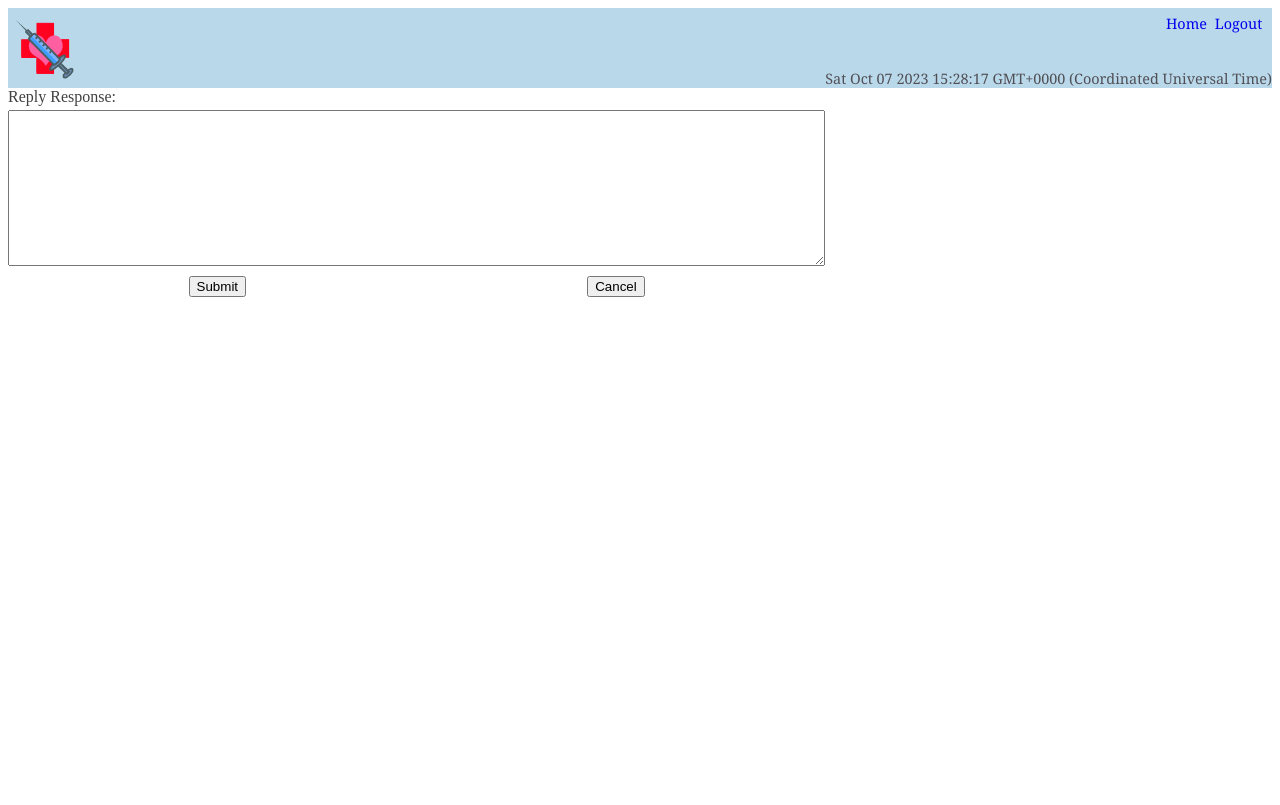
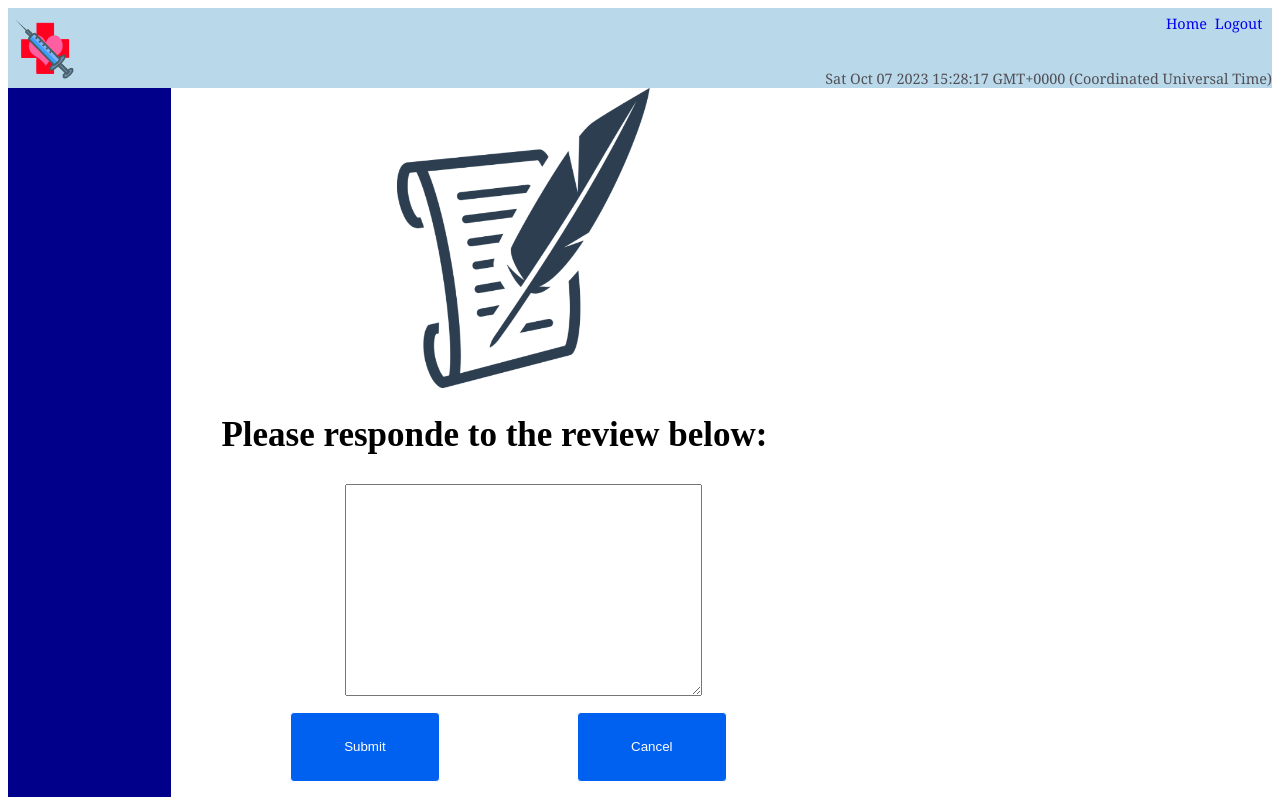
Before and after one commit to mwz73trz/user-contacts, a Vue app in the folder vue/: page /replies in a window 1280 px wide. Built offline with nearby package versions, Linux system fonts and the light colour scheme; sample sign-in values are in the browser's storage.

Commit message:
styled all employee pages, added updated office Info button back on the landing page, form works with populated info

```diff
--- a/vue/src/components/AddReplyForm.vue
+++ b/vue/src/components/AddReplyForm.vue
@@ -1,15 +1,20 @@
 <template>
-  <div>
+  <div class="reply">
+    <div class="side-bar"></div>
+    <div class="content">
+      <img class="reviewReplyImg" src="../assets/review-reply.png" />
+      <h1 class="replyH1">Please responde to the review below:</h1>
       <form v-on:submit.prevent="addReply">
         <div class="form">
-          <label for="reply">Reply Response:</label>
-          <textarea class="review-reply" id="review-reply" cols="30" rows="10" v-model="newReply.reviewReply"></textarea>
+          <label for="reply"></label>
+          <textarea class="review-reply" id="review-reply"  v-model="newReply.reviewReply"></textarea>
             <div class="actions">
               <button type="submit">Submit</button>
               <router-link :to="{ name: 'EmployeeReview' }" tag ="button">Cancel</router-link>
             </div>
         </div>
       </form>
+    </div>
   </div>
 </template>
 
@@ -44,19 +49,57 @@
 }
 </script>
 
-<style>
+<style scoped>
+.reply{
+  display: flex;
+}
+.side-bar {
+  width: 20%;
+  background-color: darkblue
+}
+.content {
+  flex: 1;
+  text-align: center;
+  padding-left: 50px;
+ }
+ .reviewReplyImg{
+  width: 300px;
+}
+ .replyH1{
+  text-align:left;
+  font-size: 35px;
+ }
 .form{
-display: flex;
-flex-direction: column;
-justify-content: center;
+  color: #414042;
+  border-style: none;
+  font-size: 22px;
+  font-family: Cambria;
+  font-weight: lighter;
+  padding: 5px;
 }
 .actions{
 display: flex;
 justify-content: space-around;
 }
-
 .review-reply {
-  margin-top: 4px;
+  text-align: left;
+  padding:90px;
+}
+button {
+  color: #fff;
+  background: #0060f0;
+  margin-right: 30px;
+  border-radius: 4px;
+  width: 150px;
+  height: 70px;
+  border: 0.5px solid;
+}
+.formButtons{
+  text-align: center;
+  padding:20px;
+}
+button:hover {
+  background-color: #64b5f6;
 }
 
 </style>
--- a/vue/src/components/EditScheduleForm.vue
+++ b/vue/src/components/EditScheduleForm.vue
@@ -111,5 +111,8 @@
   text-align: left;
   padding: 50px;
 }
+button:hover {
+  background-color: #64b5f6;
+}
 
 </style>
--- a/vue/src/components/EmployeeApptCalendar.vue.vue
+++ b/vue/src/components/EmployeeApptCalendar.vue.vue
@@ -133,27 +133,21 @@
 }
 </script>
 
-<style scoped>
+<style scooped>
 .calendarComponent{
   height: 500px;
 }
 .schedeuleH1{
   display: grid;
   justify-content: center;
-  /* padding-right: 550px;
-  padding-left: 220px; */
 }
-/* #calendar-container{
-  height: 800px;
-} */
-/* .calendar{
-  padding-right: 100px;
-} */
+.calendar{
+  padding-right: 20px;
+}
 .event_box {
   color: #fff;
   padding: 5px;
   border-radius: 3px;
   margin-bottom: 5px;
 }
-
 </style>
--- a/vue/src/components/EmployeeInfoForm.vue
+++ b/vue/src/components/EmployeeInfoForm.vue
@@ -109,7 +109,7 @@
 };
 </script>
 
-<style>
+<style scoped>
 h2.updateInfo{
    display: flex;
    justify-content: center;
@@ -129,4 +129,7 @@
     border-style: none;
     color: #414042;
 }
+button:hover {
+  background-color: #64b5f6;
+}
 </style>
--- a/vue/src/components/EmployeeLanding.vue
+++ b/vue/src/components/EmployeeLanding.vue
@@ -34,12 +34,13 @@
         Edit Schedule
         </router-link>
 
-      <!-- <router-link
+      <router-link
+        v-for="office in officeList" v-bind:key="office.officeId"
         class="update-office-info"
         :to="{ name: 'edit-office-info', params: { id: office.officeId } }"
         tag="button">
-        Update Office Info
-      </router-link> -->
+        Edit Office Info
+      </router-link>
 
       </nav>
     </div>
@@ -82,9 +83,9 @@
     EmployeeServices.getEmployee().then((response) => {
       this.employee = response.data;
     }),
-    EmployeeServices.getOffices().then((response) => {
-      this.officeList = response.data;
-    });
+   EmployeeServices.getOfficesByEmployeeId(this.$store.state.user.id).then(response => {
+    this.officeList = response.data;
+  }),
     EmployeeServices.getScheduleByEmployeeId(this.$store.state.user.id).then(response => {
         this.schedule = response.data;
     })
@@ -159,4 +160,7 @@
   display: grid;
   justify-content: right;
 }
+button:hover {
+  background-color: #64b5f6;
+}
 </style>
--- a/vue/src/components/EmployeeProfile.vue
+++ b/vue/src/components/EmployeeProfile.vue
@@ -18,12 +18,14 @@
       <p> Office Phone Number: {{office.phoneNumber}}  </p>
       <p> Service Fee: ${{ office.serviceFee }}</p>
     <div class='profileButtons'>
+
     <router-link
       class="update-office-info"
       :to="{ name: 'edit-office-info', params: { id: office.officeId } }"
       tag="button">
       Edit Office Info
     </router-link>
+
     <router-link
       v-if="schedule.startTime"
       v-bind:to="{name: 'EditSchedule', params: { id: schedule.scheduleId }}"
@@ -83,15 +85,6 @@
 </script>
 
 <style scoped>
-/* body,
-html {
-  padding: 0;
-  margin: 0;
-  width: 100%;
-  height: 100vh;
-  background-color: white;
-} */
-
 .info {
   display: flex;
 }
@@ -133,4 +126,7 @@
 .profileButtons{
   text-align: center;
 }
+button:hover {
+  background-color: #64b5f6;
+}
 </style>
--- a/vue/src/components/EmployeeReviewList.vue
+++ b/vue/src/components/EmployeeReviewList.vue
@@ -1,22 +1,28 @@
 <template>
   <div class="reviews">
+    <div class="side-bar"></div>
+    <div class="content">
+      <img class="reviewsImg" src="../assets/reviews.png" />
     <div>
-      <h2>Office Reviews</h2>
+      <h2 class="officeH2">Office Reviews</h2>
     </div>
     <div class="reviews-list">
       <table>
-        <tr>
-          <th>Review Date</th>
-          <th>Review</th>
+        <tr class="headers">
+          <th> Review Date</th>
+          <th> Review</th>
+          <th> Submit Reply </th>
         </tr>
         <tbody>
           <tr v-for="review in reviewList" v-bind:key="review.officeId">
-            <td with="80%">{{ review.reviewDate }}</td>
+            <td>{{ review.reviewDate }}</td>
               <router-link v-bind:to="{ name: 'RepliesList', params: { id: review.reviewId } }" v-bind:key="review.reviewId"><td>{{ review.review }}</td></router-link>
-            <td><router-link v-bind:to="{ name: 'AddReplyForm', params: { id: review.reviewId } }" v-bind:key="review.reviewId" tag="button">Reply</router-link></td>
+            <td><router-link class="replyBtn" v-bind:to="{ name: 'AddReplyForm', params: { id: review.reviewId } }" v-bind:key="review.reviewId" tag="button">Reply</router-link></td>
           </tr>
         </tbody>
       </table>
+      <router-link class="homeBtn" :to="{ name: 'home' }" tag ="button">Return Home</router-link>
+    </div>
     </div>
   </div>
 </template>
@@ -42,50 +48,47 @@
         this.reviewList = response.data;
     });
   },
-//   computed: {
-//       filteredReviews(){
-//           return this.reviewList.filter((item) => {
-//               return item.officeId == this.$route.params.officeId;
-//           })
-//         }
-//       }
 }
 </script>
 
-<style>
-h2 {
+<style scoped>
+.reviews{
+  display: flex;
+}
+ .side-bar {
+  width: 20%;
+  background-color: darkblue
+}
+ .content {
+  flex: 1;
   text-align: center;
+  padding-left: 50px;
+}
+.reviewsImg{
+  width: 450px;
+  text-align: left;
+}
+.officeH2 {
+  text-align: left;
   color: #414042;
+  font-size: 40px;
 }
-.reviews-list {
-  margin: 0 auto;
-  max-width: 800px;
-}
-.review {
-  font-size: 24px;
-  border-bottom: 1px solid #f2f2f2;
-  padding: 10px 20px;
-}
-.topic:last-child {
-  border: 0px;
-}
-
 table {
   text-align: left;
   width: 800px;
   border-collapse: collapse;
-  color: #414042;
 }
-td {
-  padding: 4px;
-  text-decoration-style: none;
+.topic:last-child {
+  border: 0px;
 }
 a.router-link-exact-active {
   text-decoration: none;
   color: blue;
   }
-/* tbody tr:nth-child(even) {
+tbody tr:nth-child(even) {
   background-color: #F2F2F2;
-} */
-
+}
+button:hover {
+  background-color: #64b5f6;
+}
 </style>
--- a/vue/src/components/RepliesByReview.vue
+++ b/vue/src/components/RepliesByReview.vue
@@ -1,16 +1,16 @@
 <template>
   <div class="replies">
-    <div>
-      <h2>Replies</h2>
-        <div class="navButtons">
-          <router-link :to="{ name: 'home' }" tag ="button">Return Home</router-link>
-
-          <router-link :to="{ name: 'EmployeeReview' }" tag ="button">All Reviews</router-link>
-        </div>
+    <div class="side-bar"></div>
+    <div class="content">
+    <img class="reviewsImg" src="../assets/reviews.png" />
+    <h1 class="repliesH1">Replies</h1>
+      <div class="formButtons">
+        <router-link :to="{ name: 'home' }" tag ="button">Return Home</router-link>
+         <router-link :to="{ name: 'EmployeeReview' }" tag ="button">All Reviews</router-link>
       </div>
     <div class="replies-list">
       <table>
-        <tr>
+        <tr class="headers">
           <th>Reply Date</th>
           <th>Reply</th>
         </tr>
@@ -21,6 +21,7 @@
           </tr>
         </tbody>
       </table>
+    </div>
     </div>
   </div>
 </template>
@@ -51,32 +52,66 @@
 </script>
 
 <style>
-h2 {
+.replies {
+  display: flex;
+}
+.side-bar {
+  width: 20%;
+  background-color: darkblue
+}
+.content {
+  flex: 1;
   text-align: center;
+  padding-left: 50px;
 }
-.navButtons{
- text-align: center;
+.officeDetailEdits{
+  width: 300px;
 }
-.replies-list {
-  padding: 40px;
-  margin: 0 auto;
+.replyH1{
+  text-align:left;
+  font-size: 40px;
+}
+.reviews-list{
   max-width: 800px;
+  margin: 0;
+  align-items: center;
 }
-.reply {
-  font-size: 24px;
-  border-bottom: 1px solid #f2f2f2;
-  padding: 10px 20px;
+th{
+  width: 100px;
+  height: 10px;
 }
-.reply:last-child {
+.headers {
+  background-color: lightgrey;
+  font-size: 25px;
+}
+td {
+  padding: 10px;
+  font-size: 20px;
+  border-bottom: 1px solid grey;
+  text-decoration-style: none;
+}
+button {
+  color: #fff;
+  background: #0060f0;
+  margin-right: 30px;
+  border-radius: 4px;
+  width: 150px;
+  height: 70px;
+  border: 0.5px solid;
+}
+.formButtons{
+  text-align: center;
+  padding:50px;
+}
+.topic:last-child {
   border: 0px;
 }
+a.router-link-exact-active {
+  text-decoration: none;
+  color: blue;
+  }
+tbody tr:nth-child(even) {
+  background-color: #F2F2F2;
+}
 
-table {
-  text-align: left;
-  width: 800px;
-  border-collapse: collapse;
-}
-td {
-  padding: 4px;
-}
 </style>
```
Also changed, not shown: vue/src/assets/review-reply.png (added), vue/src/assets/reviews.png (added). Lines whose indentation alone changed are shown as unchanged.
